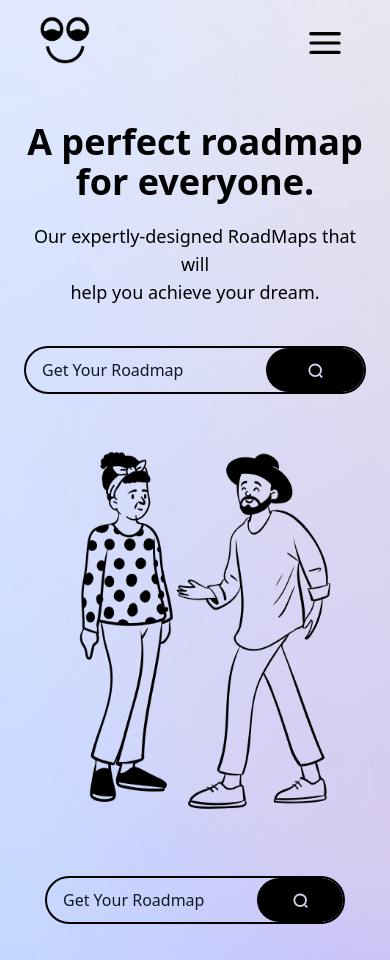
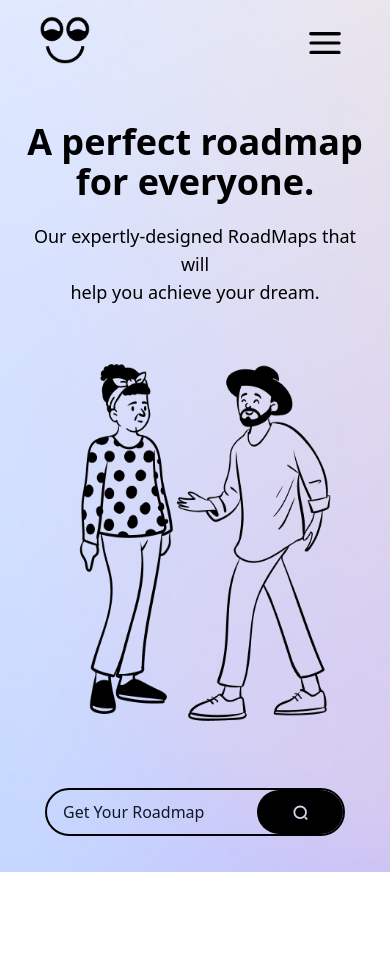
Before and after one commit to aninarafath6/scool-app, a Next.js app: page / in a window 390 px wide. After the commit the page ends 872 px from the top, so only its background shows below. Built offline with nearby package versions, Linux system fonts and the light colour scheme.

Commit message:
test case

```diff
--- a/components/Home/Hero/HeroSection.jsx
+++ b/components/Home/Hero/HeroSection.jsx
@@ -14,7 +14,7 @@ export default function HeroSection() {
         <p className="text-lg  mt-5  whitespace-pre-line">
           {Contents.hero.subtitle}
         </p>
-        <div className="w-full  md:block ">
+        <div className="w-full hidden md:block ">
           <SearchInput />
         </div>
       </div>
```
